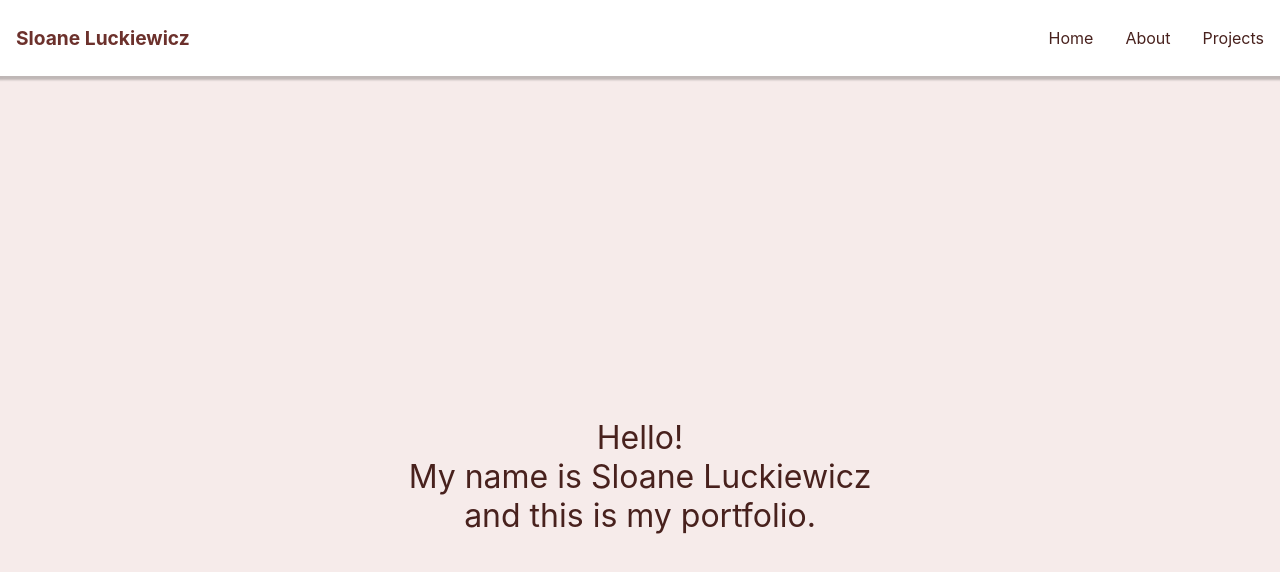
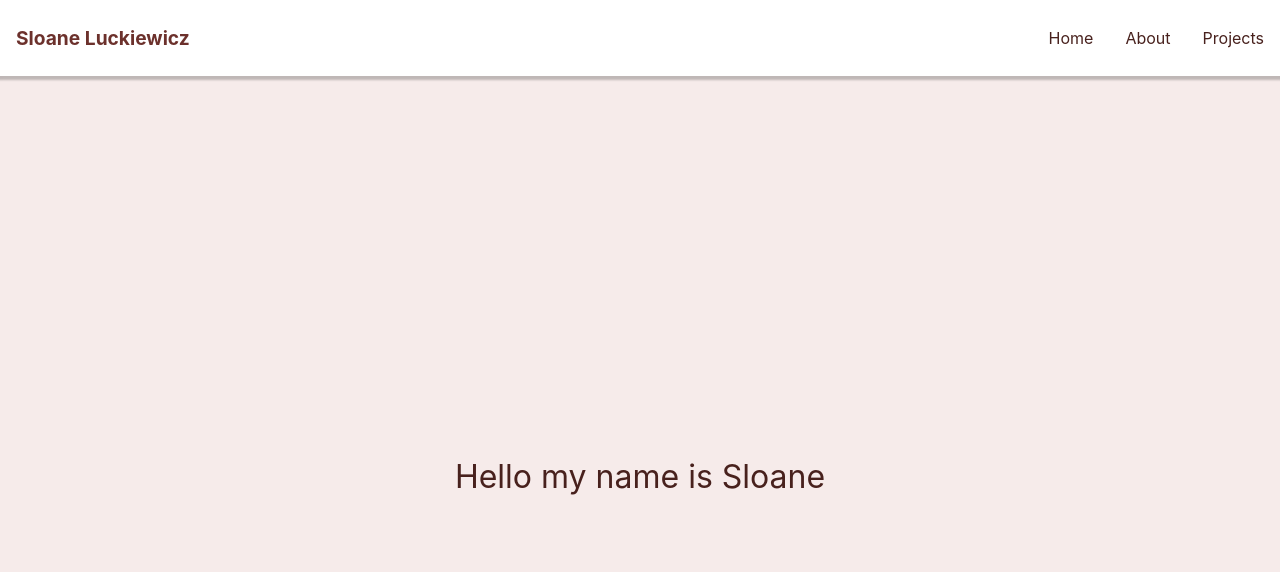
Before and after one commit to sloaneeluckiewicz/Portfolio, a React (Create React App) app in the folder sloane-luckiewicz/: page / in a window 1280 px wide. Shown: the top 572 px of the page. Built offline with nearby package versions, Linux system fonts and the light colour scheme.

Commit message:
Introduction using async
Hello component using async, promises, and wait.

```diff
--- a/sloane-luckiewicz/src/App.js
+++ b/sloane-luckiewicz/src/App.js
@@ -1,6 +1,6 @@
 import './App.css';
 import Navbar from './components/Navbar/Navbar';
-import Hello from './components/Hello/Hello';
+import { Hello } from './components/Hello/Hello2';
 
 function App() {
   return (
--- a/sloane-luckiewicz/src/components/Hello/Hello.js
+++ b/sloane-luckiewicz/src/components/Hello/Hello.js
@@ -9,7 +9,6 @@ function Hello() {
     const [text1, setText1] = useState("");
     const [text2, setText2] = useState("");
     const [text3, setText3] = useState("");
-
 
     useEffect(() => {
       const timeout = setTimeout(() => {
--- /dev/null
+++ b/sloane-luckiewicz/src/components/Hello/Hello2.js
@@ -0,0 +1,39 @@
+import styles from "./styles.module.css";
+import {React, useState, useEffect} from "react";
+
+export const Hello = () => {
+    const[typedMessage, setTypedMessage]= useState(' ');
+    const message = 'Hello my name is Sloane';
+
+    const wait = ms =>
+        new Promise(resolve => {
+            setTimeout(() => {
+                resolve();
+            }, ms);
+        });
+
+        useEffect(() => {
+            setTypedMessage('');
+
+            if (message.length) {
+                (async () => {
+                    let visibleMessage = '';
+
+                    for (let i = 0; i < message.length; i++){
+                        await wait(75);
+                        visibleMessage = visibleMessage + message[i];
+                        setTypedMessage(visibleMessage)
+                    }
+                })();
+            }
+
+        }, [message]);
+
+  return (
+    <div className={styles.main}>
+        <span className={styles.message}>
+          <div>{typedMessage}</div>
+        </span>
+    </div>
+  );
+}
```
